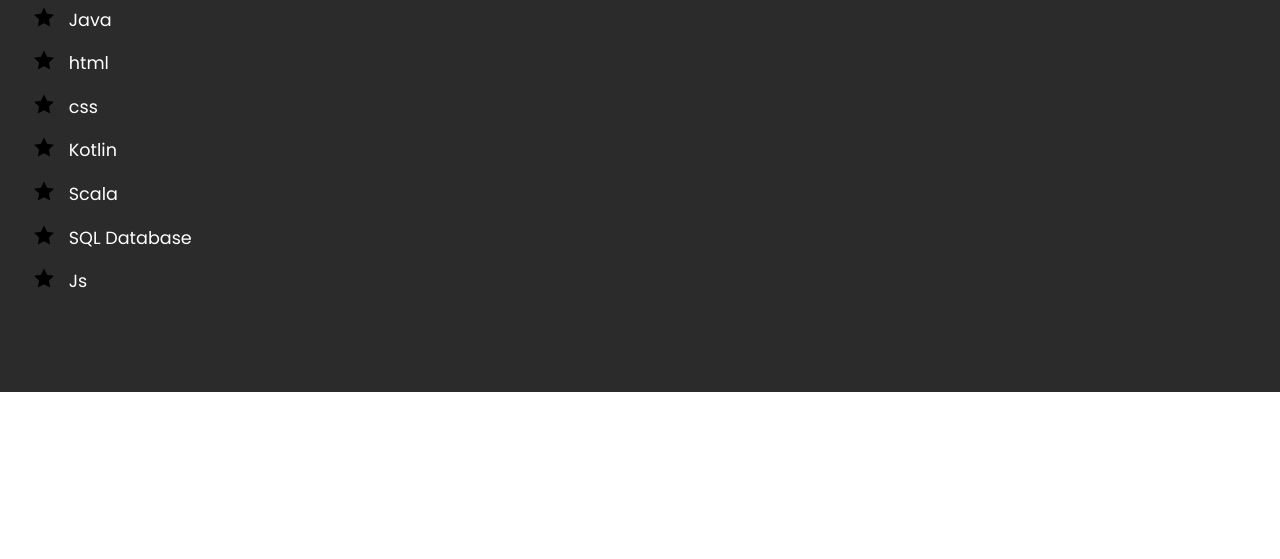
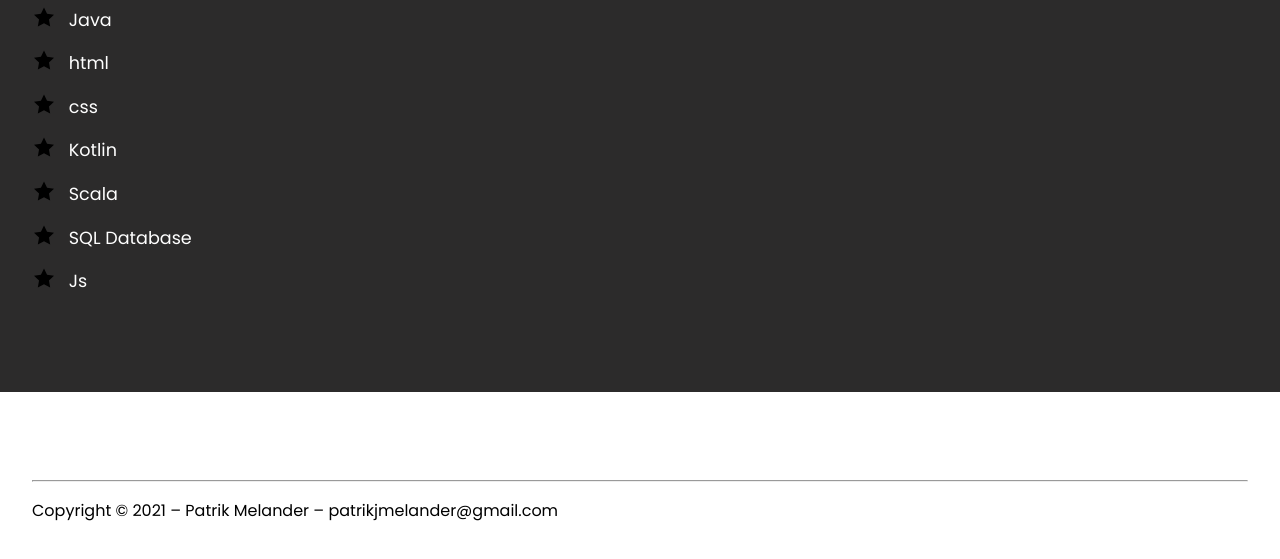
Before and after one commit to PatrikJMelander/Portfolio, a plain HTML site: page index.html in a window 1280 px wide. Shown: the part 652-1211 px from the top of the page. Before the commit the page ends 1044 px from the top, so only its background shows below. Drawn offline with Linux system fonts and the light colour scheme.

Commit message:
added footer

```diff
--- a/index.html
+++ b/index.html
@@ -54,6 +54,10 @@
             </ul>
         </div>
     </section>
+    <section class="footer">
+        <hr>
+        <p>Copyright &copy; 2021 – Patrik Melander – patrikjmelander@gmail.com</p>
+    </section>
     <script>
         const mobileBtn = document.getElementById('mobile_cta')
             nav = document.querySelector('nav')
```
Also changed, not shown: html/about-me.html (+4 -0 lines), html/contact.html (+5 -1 lines), html/portfolio.html (+4 -0 lines).
